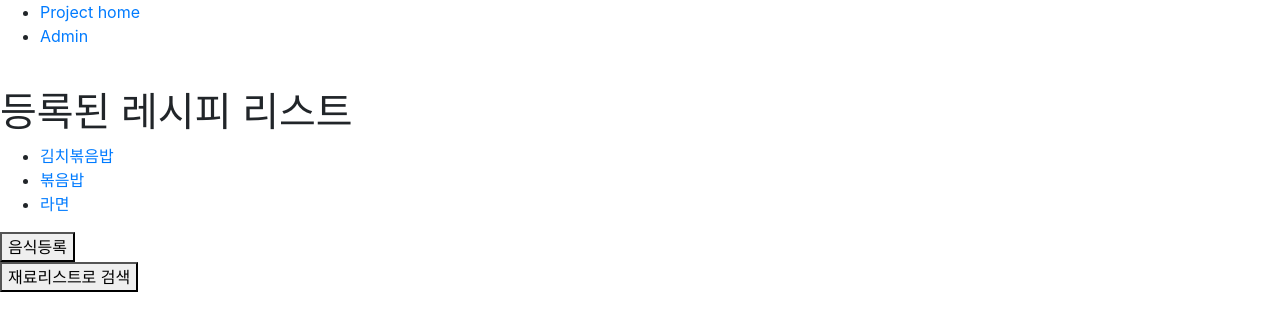
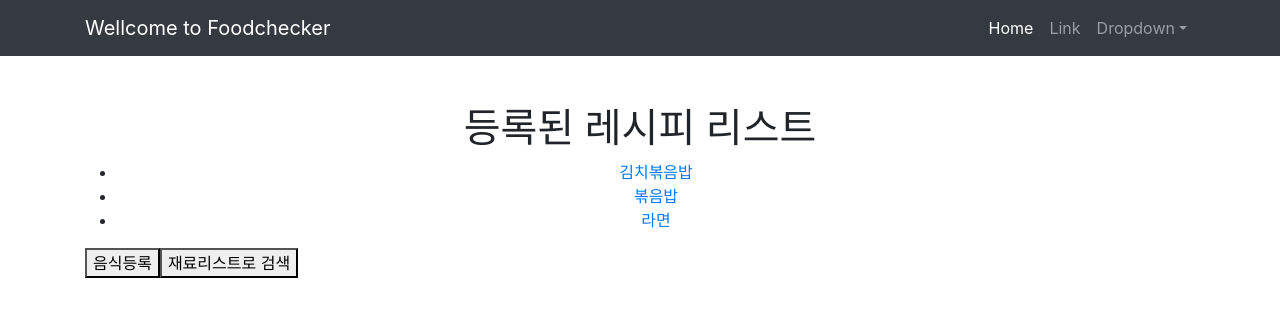
Before and after one commit to Telos0/foodRecipecheker, a Django app: page /foodcheck/ in a window 1280 px wide. Shown: the top 331 px of the page. Run offline with Django 4.2, Linux system fonts and the light colour scheme; data comes from the database, SQL or seed files in the repository; some libraries are stand-ins or nearby versions.

Commit message:
base html change

```diff
--- a/foodcheck/admin.py
+++ b/foodcheck/admin.py
@@ -6,3 +6,4 @@ from foodcheck.models import Food, Ingredients, FoodIngredients
 admin.site.register(Food)
 admin.site.register(Ingredients)
 admin.site.register(FoodIngredients)
+# admin.site.register(UnitMaster)
--- a/foodcheck/templates/foodcheck/home.html
+++ b/foodcheck/templates/foodcheck/home.html
@@ -13,12 +13,11 @@
     <P>No food are available.</P>
     {% endif %}
 
-    <form action="/foodcheck/regfood/" method="post">
+    <form action="/foodcheck/regfood/" method="post" style="float:left;margin:0;">
         {% csrf_token %}
         <button name="regfood">음식등록</button>
     </form>
-
-    <form action="/foodcheck/compare/" method="post">
+    <form action="/foodcheck/compare/" method="post" style="float:left;margin:0;">
         {% csrf_token %}
         <button name="compare">재료리스트로 검색</button>
     </form>
--- a/templates/base.html
+++ b/templates/base.html
@@ -1,11 +1,17 @@
 <!DOCTYPE html>
+{% load static %}
 <html lang="en">
     <head>
-    <meta charset="UTF-8">
-    <meta http-equiv="X-UA-Compatible" content="IE=edge">
-    <meta name="viewport" content="width=device-width, initial-scale=1">
-    {% load static %}
+        <meta charset="utf-8" />
+        <meta name="viewport" content="width=device-width, initial-scale=1, shrink-to-fit=no" />
+        <meta name="description" content="" />
+        <meta name="author" content="" />
+        <title>{% block title %}foodrecipe check Site{% endblock %}</title>
 
+        <!-- Favicon-->
+        <link rel="icon" type="image/x-icon" href="{% static 'favicon.ico' %}" />
+        <!-- Core theme CSS (includes Bootstrap)-->
+        <link href="{% static 'styles.css' %}" rel="stylesheet" />
         <link rel="stylesheet" type="text/css" href="{% static 'bootstrap.min.css' %}">
 
         <script>
@@ -19,25 +25,41 @@
             document.getElementById('box').removeChild(obj.parentNode);
         }
         </script>
-
-    <title>{% block title %}foodrecipe check Site{% endblock %}</title>
     </head>
     <body>
-
-    <div id="sidebar">
-        {% block sidebar %}
-        <ul>
-            <li><a href="/">Project home</a></li>
-            <li><a href="/admin/">Admin</a></li>
+        <!-- Responsive navbar-->
+        <nav class="navbar navbar-expand-lg navbar-dark bg-dark">
+            <div class="container">
+                <a class="navbar-brand" href="/foodcheck/">Wellcome to Foodchecker</a>
+                <button class="navbar-toggler" type="button" data-bs-toggle="collapse" data-bs-target="#navbarSupportedContent" aria-controls="navbarSupportedContent" aria-expanded="false" aria-label="Toggle navigation"><span class="navbar-toggler-icon"></span></button>
+                <div class="collapse navbar-collapse" id="navbarSupportedContent">
+                    <ul class="navbar-nav ms-auto mb-2 mb-lg-0">
+                        <li class="nav-item"><a class="nav-link active" aria-current="page" href="/foodcheck/">Home</a></li>
+                        <li class="nav-item"><a class="nav-link" href="#">Link</a></li>
+                        <li class="nav-item dropdown">
+                            <a class="nav-link dropdown-toggle" id="navbarDropdown" href="#" role="button" data-bs-toggle="dropdown" aria-expanded="false">Dropdown</a>
+                            <ul class="dropdown-menu dropdown-menu-end" aria-labelledby="navbarDropdown">
+                                <li><a class="dropdown-item" href="/">Project home</a></li>
+                                <li><a class="dropdown-item" href="/admin/">Admin</a></li>
+                                <li><hr class="dropdown-divider" /></li>
+                                <li><a class="dropdown-item" href="#">Something else here</a></li>
                             </ul>
-        {% endblock %}
-        <br>
+                        </li>
+                    </ul>
                 </div>
-
+            </div>
+        </nav>
+        <!-- Page content-->
+        <div class="container">
+            <div class="text-center mt-5">
                 <div id="content">
                     {% block content %}{% endblock %}
                 </div>
-
-
+            </div>
+        </div>
+        <!-- Bootstrap core JS-->
+        <script src="https://cdn.jsdelivr.net/npm/bootstrap@5.1.3/dist/js/bootstrap.bundle.min.js"></script>
+        <!-- Core theme JS-->
+        <script src="{% static 'scripts.js' %}"></script>
     </body>
 </html>
```
Also changed, not shown: foodcheck/models.py (+8 -0 lines), static/scripts.js (added, +7 -0 lines), static/favicon.ico (added). Lines whose indentation alone changed are shown as unchanged.
